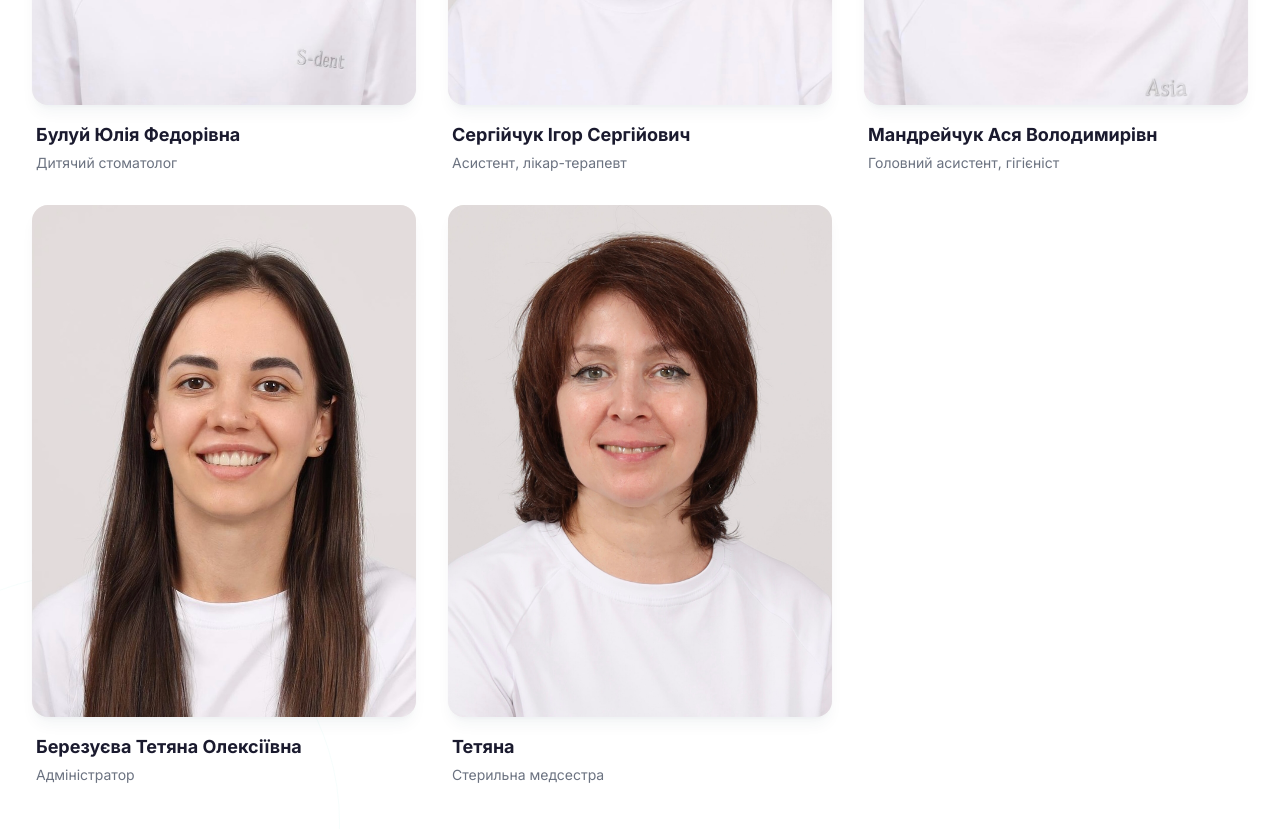
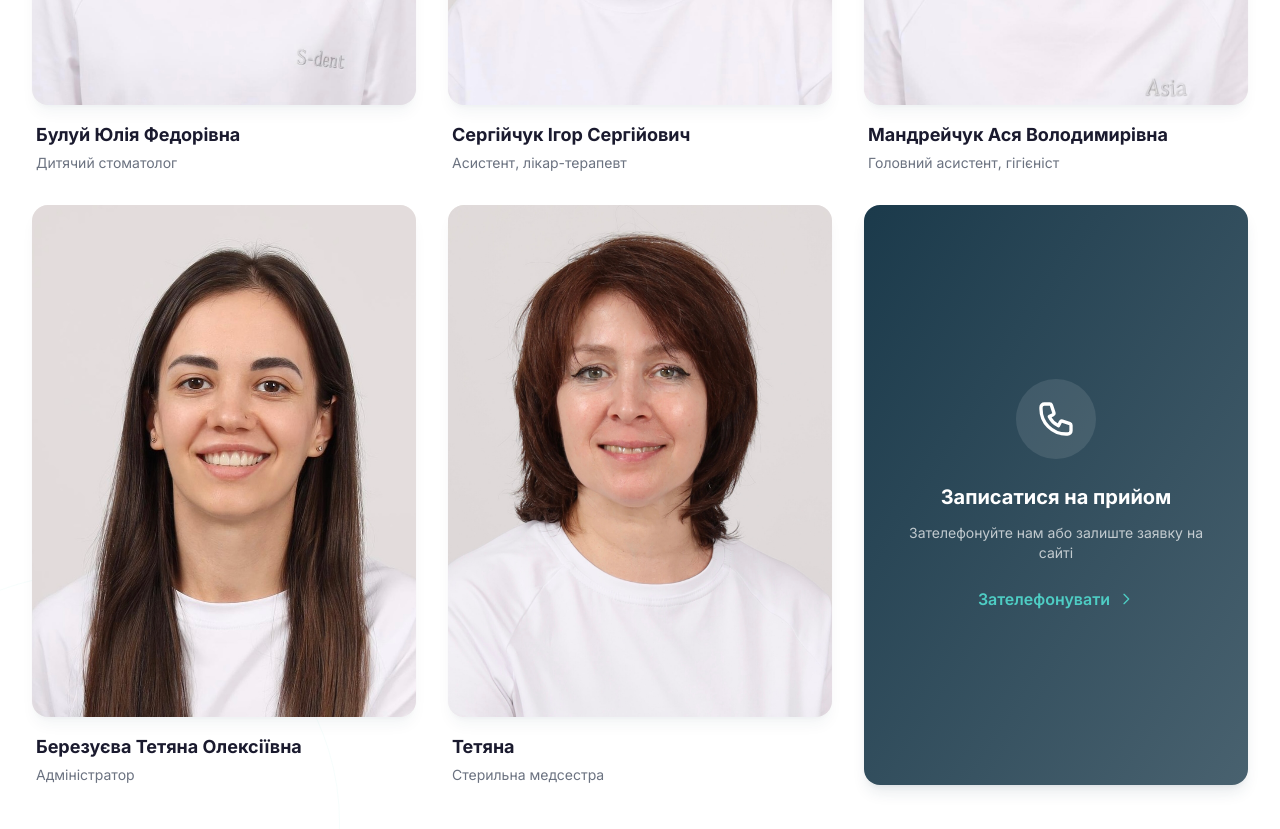
Before and after one commit to Nazar263/sdent-redesign, a Next.js app: page / in a window 1280 px wide. Shown: the part 4900-5729 px from the top of the page. Built offline with nearby package versions, Linux system fonts and the light colour scheme.

Commit message:
add card

```diff
--- a/src/components/Team.tsx
+++ b/src/components/Team.tsx
@@ -32,7 +32,7 @@ const doctors = [
     photo: "/images/doctors/serhiichuk-ihor.jpg",
   },
   {
-    name: "Мандрейчук Ася Володимирівн",
+    name: "Мандрейчук Ася Володимирівна",
     role: "Головний асистент, гігієніст",
     photo: "/images/doctors/mandreichuk-asia.jpg",
   },
@@ -141,6 +141,58 @@ export default function Team() {
               </motion.div>
             </StaggerItem>
           ))}
+
+          {/* CTA Card */}
+          <StaggerItem>
+            <motion.div
+              whileHover={{ y: -12 }}
+              transition={{ duration: 0.4, ease: [0.22, 1, 0.36, 1] }}
+              className="h-full"
+            >
+              <a
+                href="tel:+380974433639"
+                className="flex flex-col items-center justify-center h-full min-h-[400px] rounded-2xl bg-gradient-to-br from-primary to-primary/80 shadow-lg shadow-primary/10 hover:shadow-2xl hover:shadow-primary/20 transition-shadow duration-500 p-8 text-center group"
+              >
+                <div className="w-20 h-20 rounded-full bg-white/10 flex items-center justify-center mb-6 group-hover:scale-110 transition-transform duration-500">
+                  <svg
+                    className="w-10 h-10 text-white"
+                    fill="none"
+                    stroke="currentColor"
+                    viewBox="0 0 24 24"
+                  >
+                    <path
+                      strokeLinecap="round"
+                      strokeLinejoin="round"
+                      strokeWidth={2}
+                      d="M3 5a2 2 0 012-2h3.28a1 1 0 01.948.684l1.498 4.493a1 1 0 01-.502 1.21l-2.257 1.13a11.042 11.042 0 005.516 5.516l1.13-2.257a1 1 0 011.21-.502l4.493 1.498a1 1 0 01.684.949V19a2 2 0 01-2 2h-1C9.716 21 3 14.284 3 6V5z"
+                    />
+                  </svg>
+                </div>
+                <h3 className="text-xl font-bold text-white mb-3">
+                  Записатися на прийом
+                </h3>
+                <p className="text-white/70 text-sm mb-6">
+                  Зателефонуйте нам або залиште заявку на сайті
+                </p>
+                <span className="inline-flex items-center gap-2 text-accent font-semibold group-hover:gap-3 transition-all duration-300">
+                  Зателефонувати
+                  <svg
+                    className="w-4 h-4"
+                    fill="none"
+                    stroke="currentColor"
+                    viewBox="0 0 24 24"
+                  >
+                    <path
+                      strokeLinecap="round"
+                      strokeLinejoin="round"
+                      strokeWidth={2}
+                      d="M9 5l7 7-7 7"
+                    />
+                  </svg>
+                </span>
+              </a>
+            </motion.div>
+          </StaggerItem>
         </Stagger>
       </div>
     </section>
```
